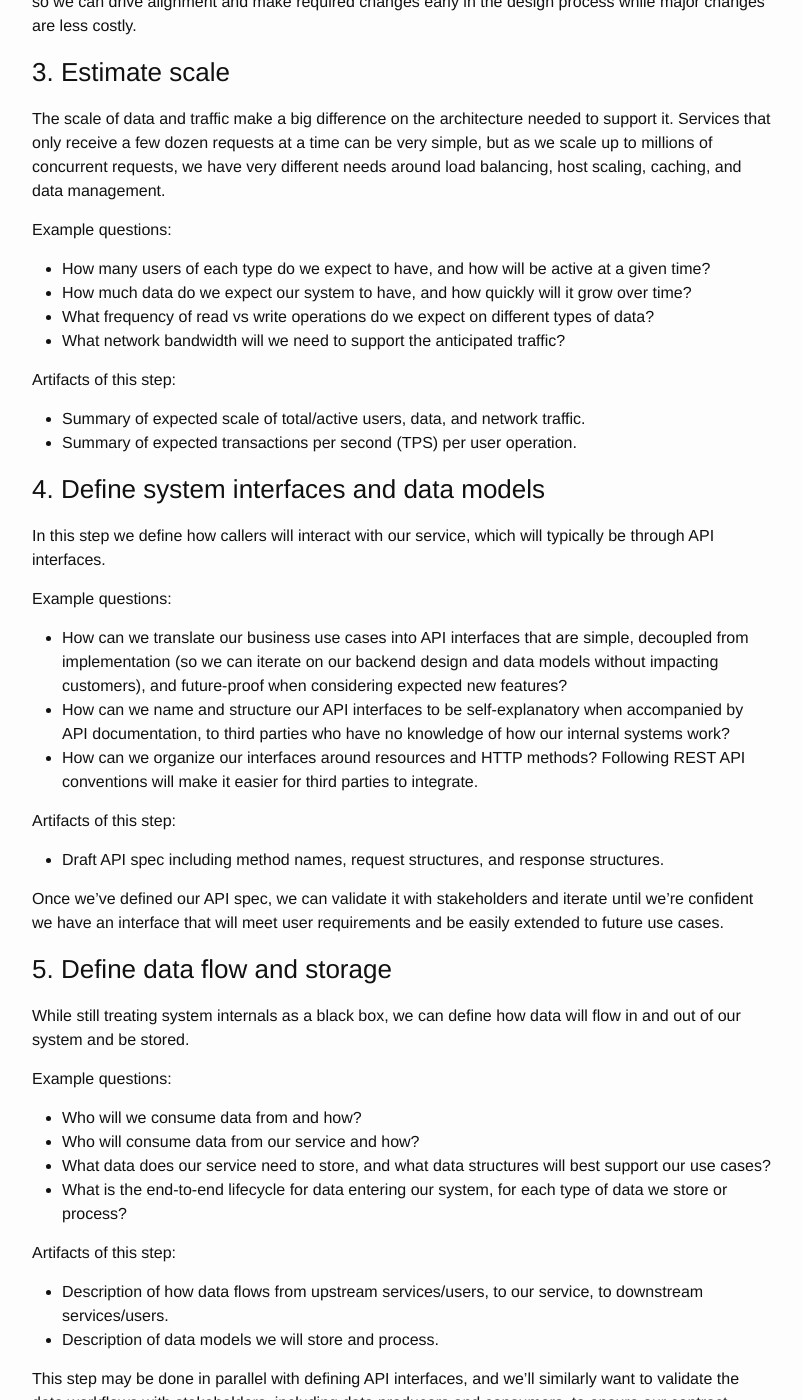
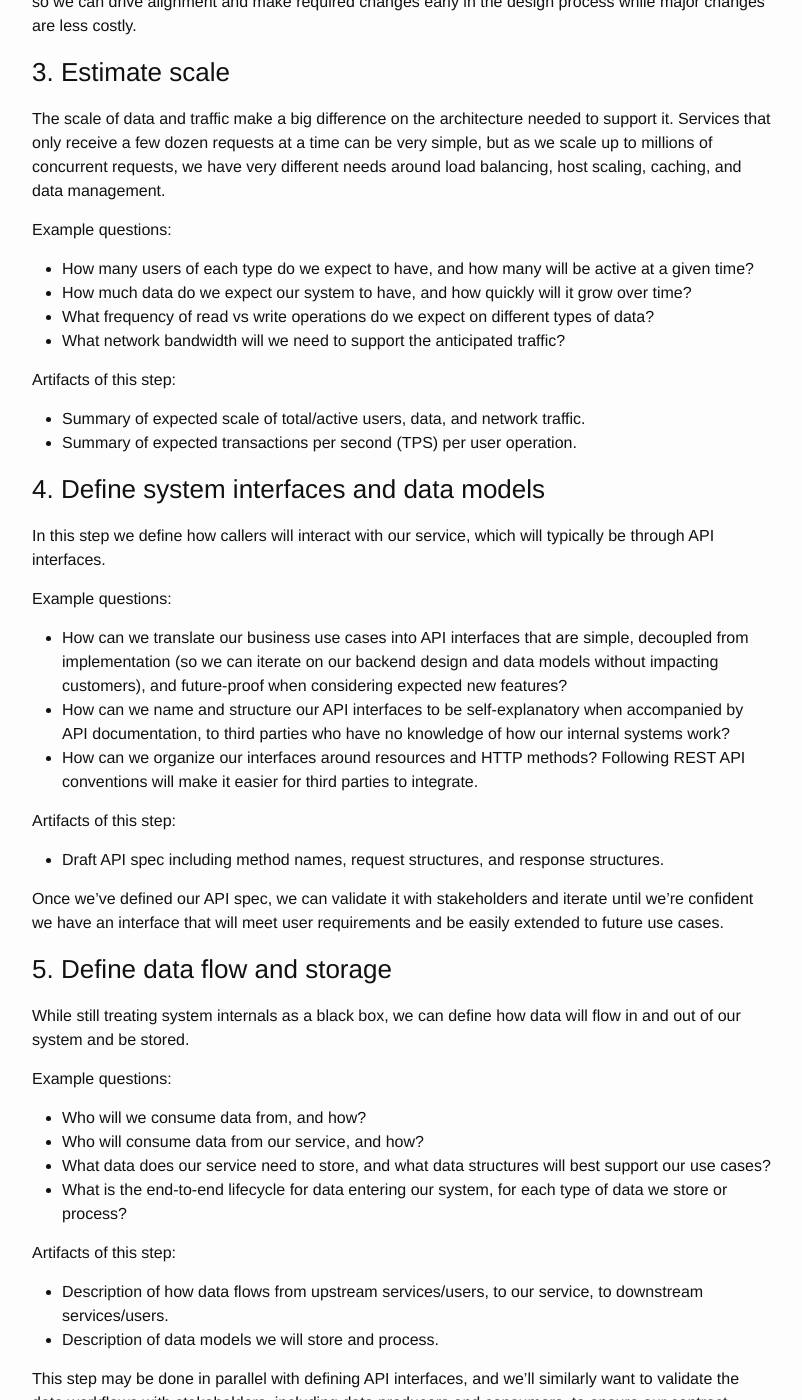
Before and after one commit to msayson/msayson.github.io, a Jekyll site: the page built from _posts/2023-05-30-step-by-step-process-designing-distributed-systems.markdown, in a window 1280 px wide and 1400 px high, scrolled down 1536 px. Shown: the whole window, without its empty margins (238-1040 px from the left). Built offline with Jekyll 4.4.1, drawn with Linux system fonts in a browser that asks for light colours.

Commit message:
Typo fixes

```diff
--- a/_posts/2023-05-30-step-by-step-process-designing-distributed-systems.markdown
+++ b/_posts/2023-05-30-step-by-step-process-designing-distributed-systems.markdown
@@ -43,7 +43,7 @@ We should identify stakeholders who should have a say in how the service works,
 The scale of data and traffic make a big difference on the architecture needed to support it.  Services that only receive a few dozen requests at a time can be very simple, but as we scale up to millions of concurrent requests, we have very different needs around load balancing, host scaling, caching, and data management.
 
 Example questions:
-* How many users of each type do we expect to have, and how will be active at a given time?
+* How many users of each type do we expect to have, and how many will be active at a given time?
 * How much data do we expect our system to have, and how quickly will it grow over time?
 * What frequency of read vs write operations do we expect on different types of data?
 * What network bandwidth will we need to support the anticipated traffic?
@@ -69,8 +69,8 @@ Once we've defined our API spec, we can validate it with stakeholders and iterat
 While still treating system internals as a black box, we can define how data will flow in and out of our system and be stored.
 
 Example questions:
-* Who will we consume data from and how?
-* Who will consume data from our service and how?
+* Who will we consume data from, and how?
+* Who will consume data from our service, and how?
 * What data does our service need to store, and what data structures will best support our use cases?
 * What is the end-to-end lifecycle for data entering our system, for each type of data we store or process?
 
```
